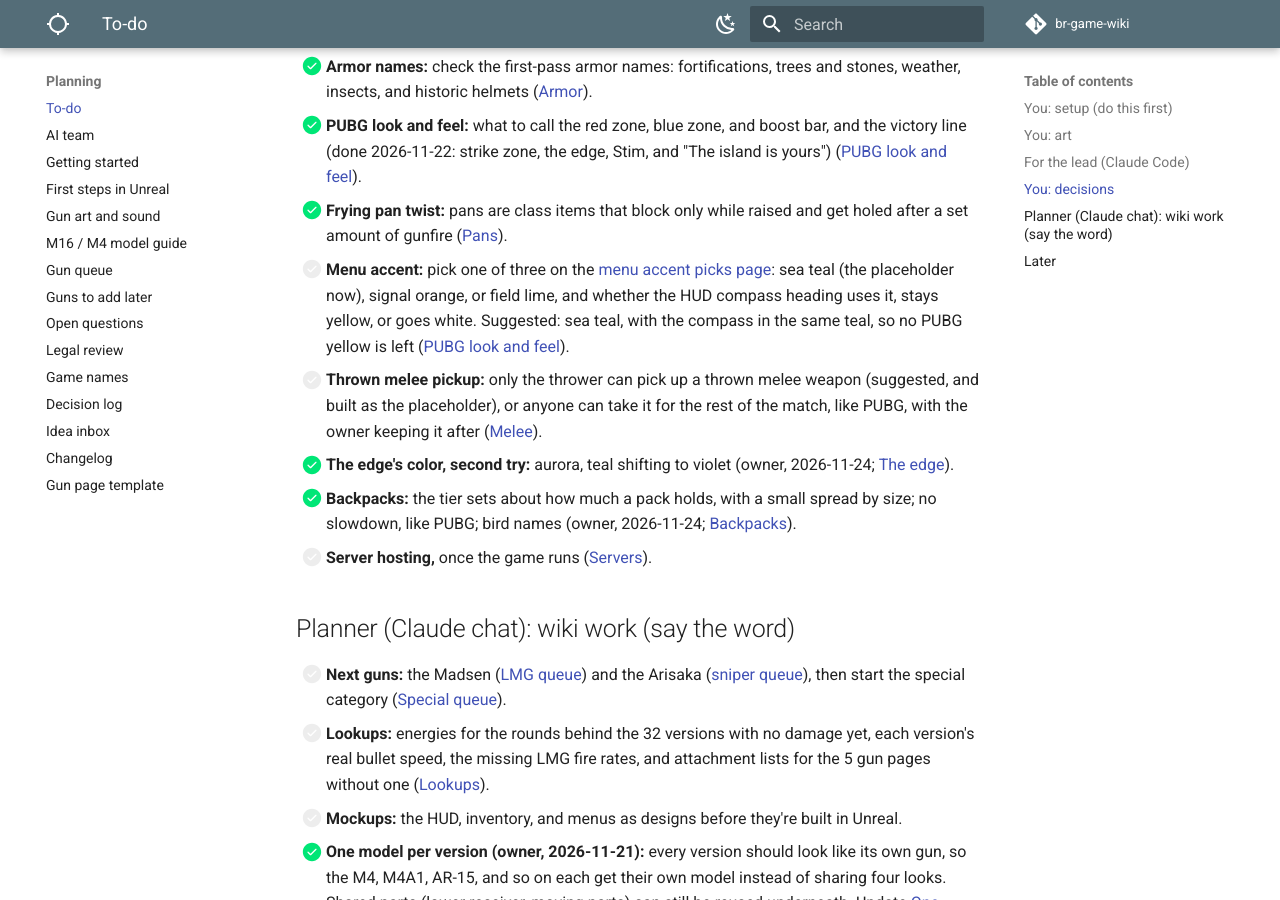
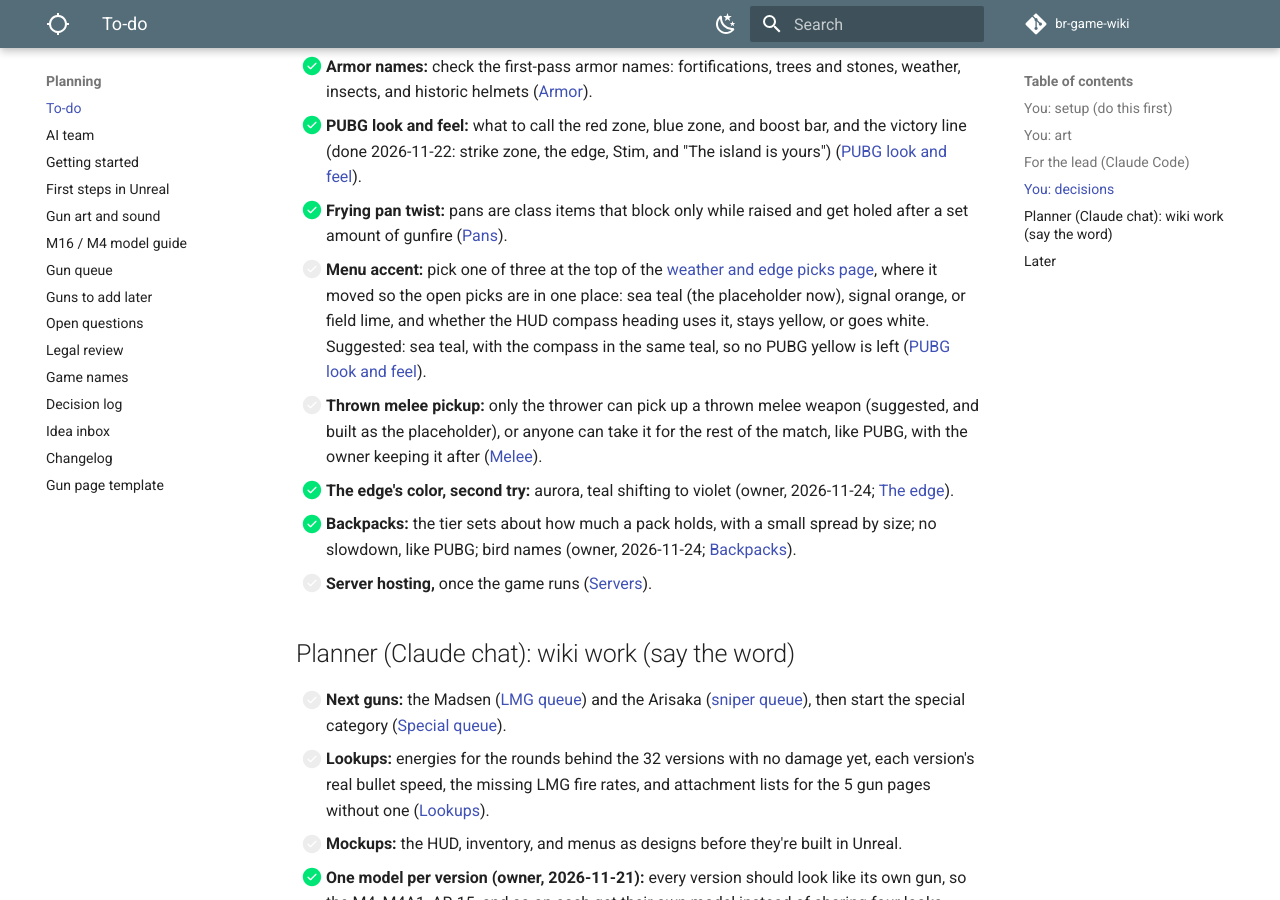
Before and after one commit to DerrickSpartan1/br-game-wiki, an MkDocs documentation site: the page built from docs/planning/to-do.md, in a window 1280 px wide and 900 px high, scrolled down 17917 px. Built offline with MkDocs 1.6.1 and Material for MkDocs 9.7.7, drawn with Linux system fonts in a browser that asks for light colours; comment, search, counter and statistics services are not loaded.

Commit message:
Point the menu accent pick to the one open picks page
Co-Authored-By: Claude Opus 5.5 <noreply@anthropic.com>
Claude-Session: https://claude.ai/code/session_01LAp2s4euUjj6HZthupXLj4

```diff
--- a/docs/planning/to-do.md
+++ b/docs/planning/to-do.md
@@ -258,7 +258,7 @@ In rough order of what the game needs first:
 - [x] **Armor names:** check the first-pass armor names: fortifications, trees and stones, weather, insects, and historic helmets ([Armor](game-names.md#armor)).
 - [x] **PUBG look and feel:** what to call the red zone, blue zone, and boost bar, and the victory line (done 2026-11-22: strike zone, the edge, Stim, and "The island is yours") ([PUBG look and feel](legal-review.md#pubg-look-and-feel)).
 - [x] **Frying pan twist:** pans are class items that block only while raised and get holed after a set amount of gunfire ([Pans](../systems/class-items.md#pans)).
-- [ ] **Menu accent:** pick one of three on the [menu accent picks page](https://claude.ai/artifact/NQKgMTqKRQm1o89aVbgv3v): sea teal (the placeholder now), signal orange, or field lime, and whether the HUD compass heading uses it, stays yellow, or goes white. Suggested: sea teal, with the compass in the same teal, so no PUBG yellow is left ([PUBG look and feel](legal-review.md#pubg-look-and-feel)).
+- [ ] **Menu accent:** pick one of three at the top of the [weather and edge picks page](https://claude.ai/artifact/WswstEqLaAxf85cYT38Ao3), where it moved so the open picks are in one place: sea teal (the placeholder now), signal orange, or field lime, and whether the HUD compass heading uses it, stays yellow, or goes white. Suggested: sea teal, with the compass in the same teal, so no PUBG yellow is left ([PUBG look and feel](legal-review.md#pubg-look-and-feel)).
 - [ ] **Thrown melee pickup:** only the thrower can pick up a thrown melee weapon (suggested, and built as the placeholder), or anyone can take it for the rest of the match, like PUBG, with the owner keeping it after ([Melee](../systems/gameplay.md#melee)).
 - [x] **The edge's color, second try:** aurora, teal shifting to violet (owner, 2026-11-24; [The edge](../systems/match-flow.md#the-edge-how-it-looks)).
 - [x] **Backpacks:** the tier sets about how much a pack holds, with a small spread by size; no slowdown, like PUBG; bird names (owner, 2026-11-24; [Backpacks](../systems/armor.md#backpacks)).
```
Also changed, not shown: docs/planning/legal-review.md (+1 -1 lines).
